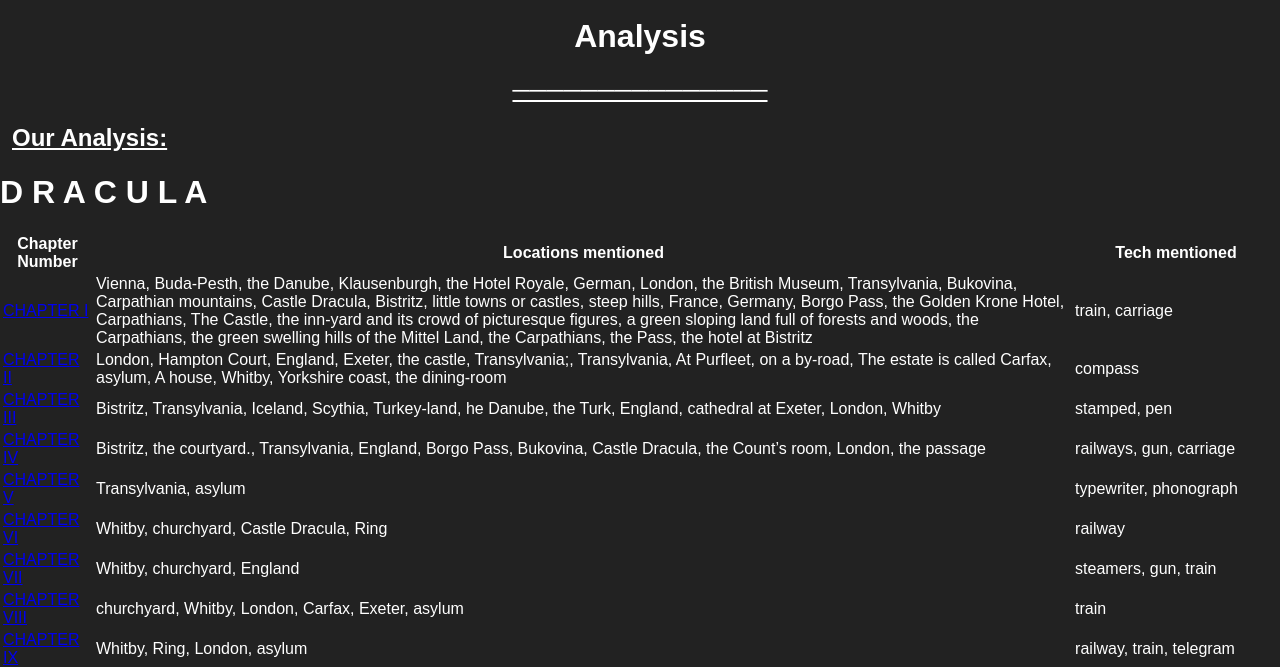
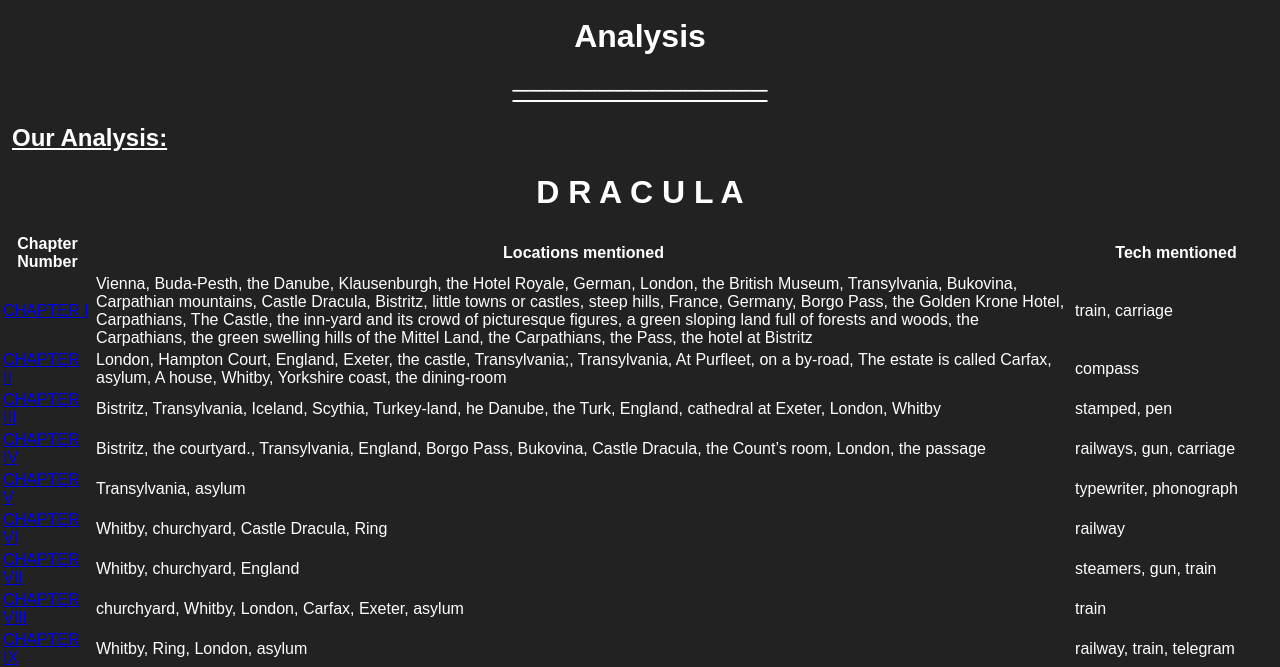
Before and after one commit to Beeplosion/TheDracIsBack, a plain HTML site: page docs/analysis.html in a window 1280 px wide. Shown: the part 133-800 px from the top of the page. Drawn offline with Linux system fonts and the light colour scheme.

Commit message:
Update analysis.html

```diff
--- a/docs/analysis.html
+++ b/docs/analysis.html
@@ -38,7 +38,7 @@
       <link rel="stylesheet" type="text/css" href="commwebsite.css" />
    </head>
    <body>
-      <h1 id="top">D R A C U L A</h1>
+       <center><h1 id="top">D R A C U L A</h1> </center>
       <table>
          <tr>
             <th>Chapter Number</th>
```
